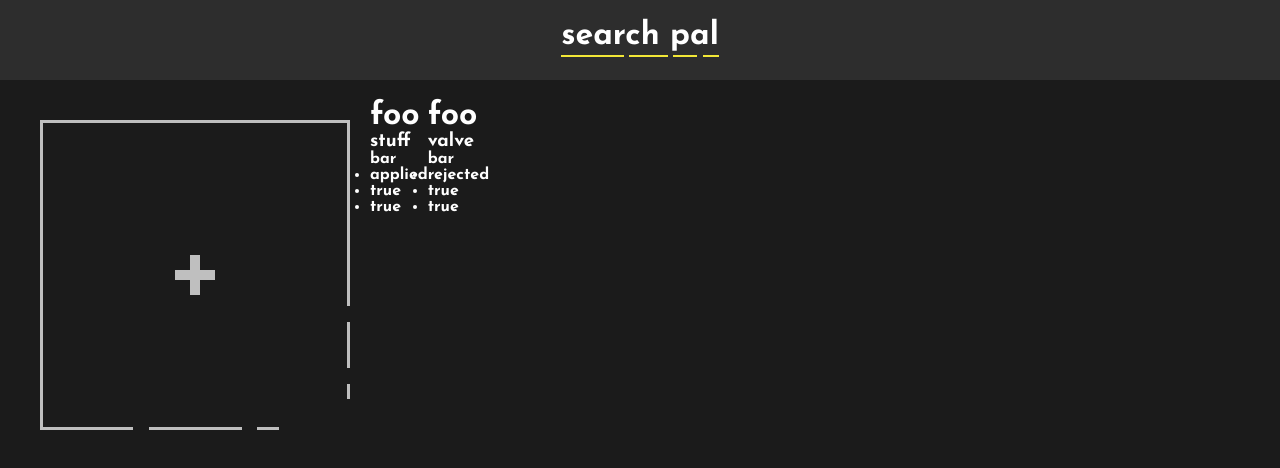
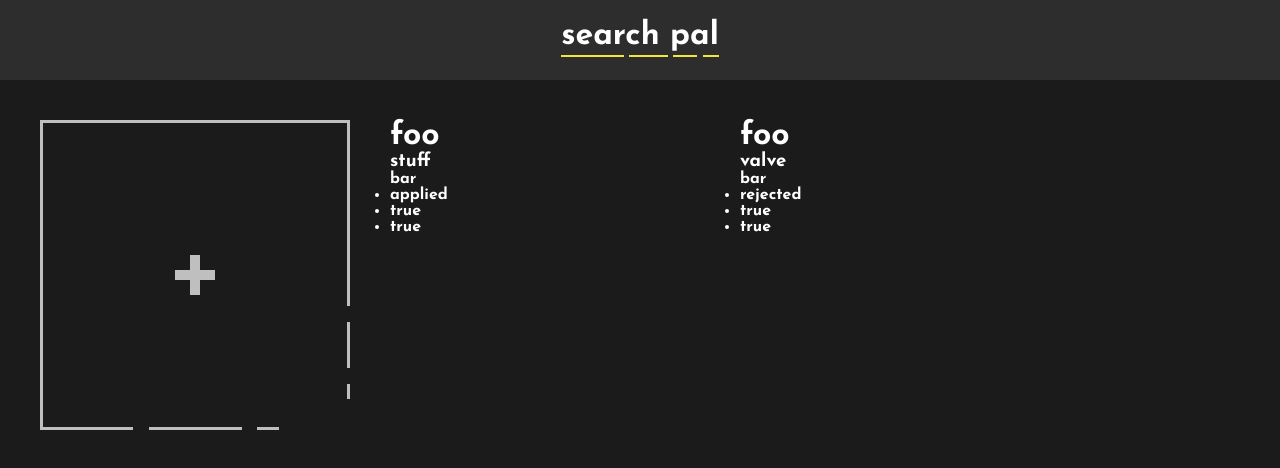
Before and after one commit to StaticCloud/search-pal, a React (Create React App) app: page / in a window 1280 px wide. Shown: the top 468 px of the page. Built offline with nearby package versions, Linux system fonts and the light colour scheme.

Commit message:
added basic styling for work cards

```diff
--- a/src/components/Job.tsx
+++ b/src/components/Job.tsx
@@ -1,8 +1,18 @@
+import styled from 'styled-components'
+
 import { JobItem } from '../utils/Interfaces';
+
+const JobWrapper = styled.div`
+    width: 310px;
+    height: 310px;
+    margin: 20px;
+
+    position: relative;
+`;
 
 const Job = ({ name, company, description, status, contacted, researched }: JobItem) => {
     return (
-        <div>
+        <JobWrapper>
             <div>
                 <h1>{name}</h1>
                 <h3>{company}</h3>
@@ -17,7 +27,7 @@ const Job = ({ name, company, description, status, contacted, researched }: JobI
                     <li>{researched.toString()}</li>
                 </ul>
             </div>
-        </div>
+        </JobWrapper>
     );
 }
 
```
